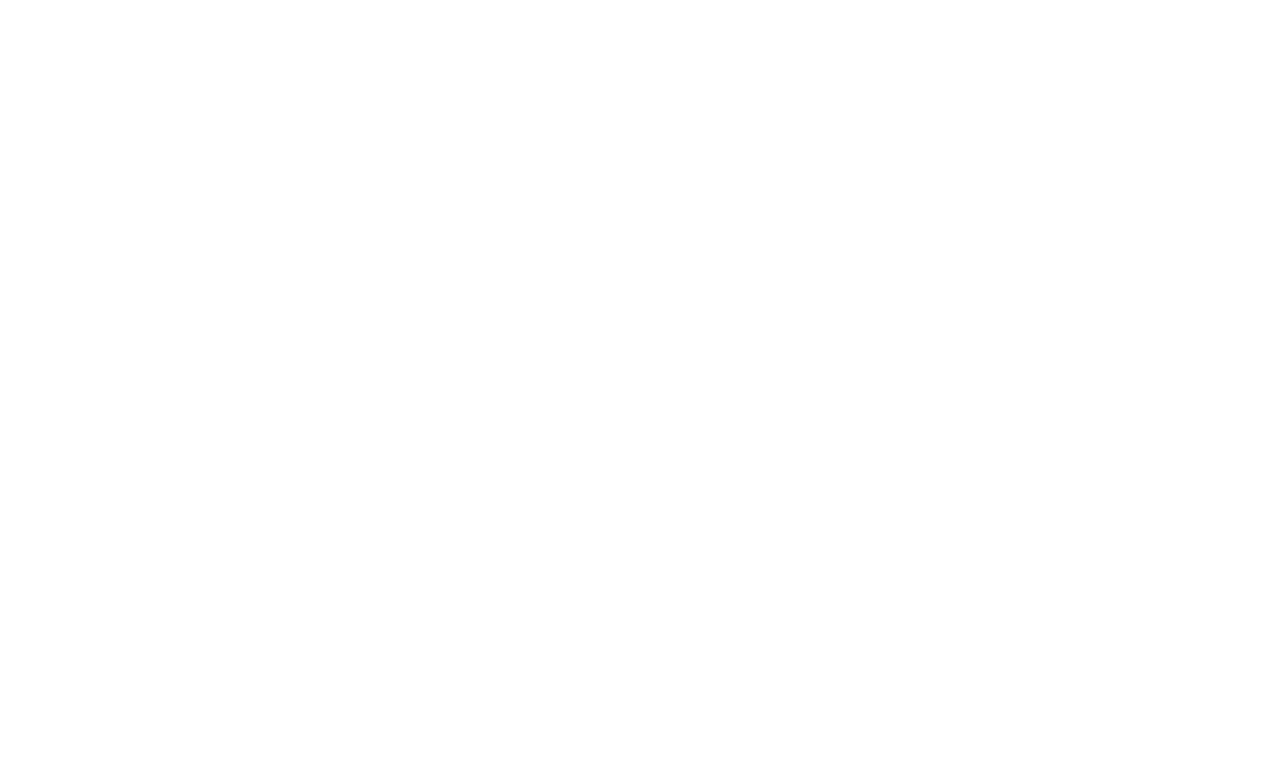
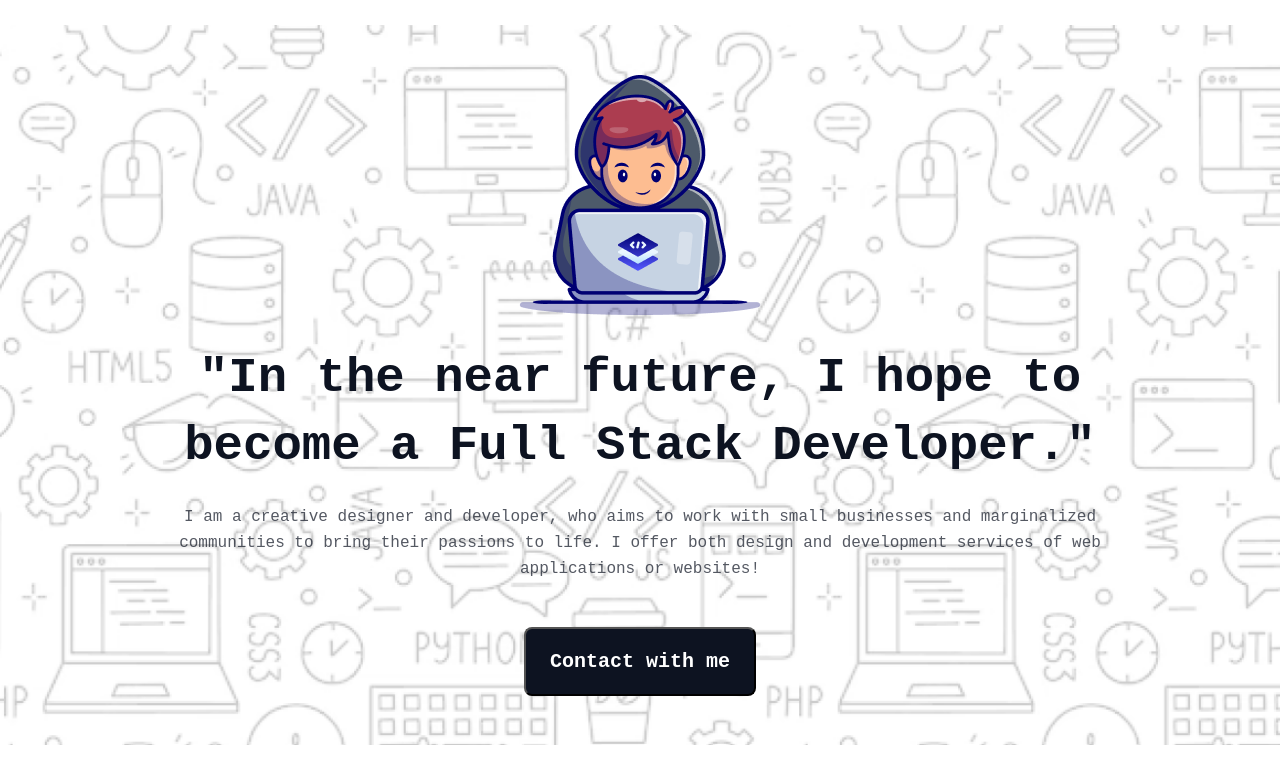
Before and after one commit to hbrifat/Milestone_1_Assignment_1, a plain HTML site: page index.html in a window 1280 px wide. Drawn offline with Linux system fonts and the light colour scheme; a web font is replaced by a local one.

Commit message:
global styles, google fonts added & header section done!

```diff
--- a/index.html
+++ b/index.html
@@ -8,7 +8,31 @@
     <link rel="stylesheet" href="styles/style.css">
 </head>
 <body>
-    <header></header>
+    <!-- Header Section -->
+
+    <header class="header">
+        <section class="header-content">
+            <div class="banner">
+                <div class="banner-img">
+                    <img src="assets/Group.png" alt="banner image">
+                </div>
+                <h1 class="banner-title dark-1">
+                    "In the near future, I hope to become a Full Stack Developer."
+                </h1>
+                <p class="banner-description dark-1">
+                    I am a creative designer and developer, who aims to work with small businesses and marginalized communities to bring their passions to life. I offer both design and development services of web applications or websites!
+                </p>
+                <div>
+                    <a href="#footer" target="_parent"><button class="btn-primary">
+                        Contact with me
+                    </button></a>
+                </div>
+            </div>
+        </section>
+    </header>
+
+
+
     <main></main>
     <footer></footer>
 </body>
--- a/styles/style.css
+++ b/styles/style.css
@@ -0,0 +1,67 @@
+@import url('https://fonts.googleapis.com/css2?family=Azeret+Mono:ital,wght@0,100..900;1,100..900&display=swap');
+
+*{
+    margin: 0;
+    padding: 0;
+    font-family: "Azeret Mono", monospace;
+}
+
+
+/* Common styles */
+
+.dark-1{
+    color: #0D1321;
+}
+
+/* .bg-primary{} */
+
+
+.btn-primary{
+    padding: 21px 24px;
+    color: #fff;
+    background-color: #0D1321;
+    border-radius: 8px;
+    font-size: 20px;
+    font-weight: 600;
+}
+
+
+.header{
+    height: 720px;
+    background: url("../assets/Hero-bg.png");
+    background-repeat: no-repeat;
+    background-position: center;
+    background-size: cover;
+}
+
+.header-content .banner{
+    display: flex;
+    flex-direction: column;
+    align-items: center;
+    text-align: center;
+    justify-content: center;
+    margin: 25px 150px 44px;
+    max-width: 1440px;
+    height: 720px;
+
+    /* background-color: antiquewhite; */
+}
+
+.header .banner-title{
+    font-size: 49px;
+    line-height: 68px;
+    font-weight: bolder;
+    margin-top: 24px;
+}
+
+.header .banner-description{
+    font-size: 16px;
+    line-height: 26px;
+    font-weight: normal;
+    opacity: 0.7;
+    margin: 24px 10px 45px;
+}
+
+/* .header .btn-primary{
+    margin-top: 40px;
+} */
```
